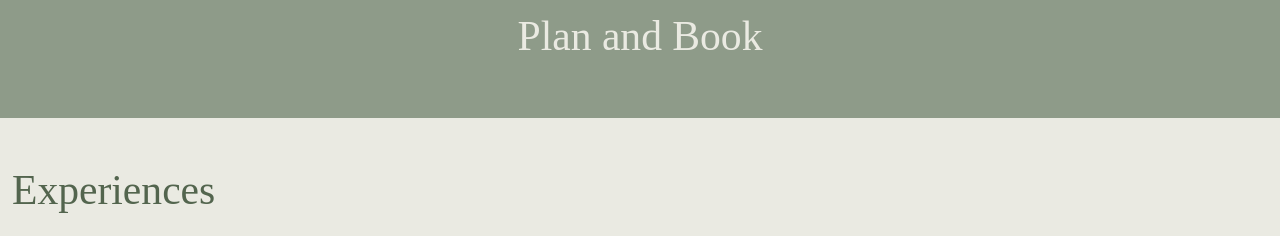
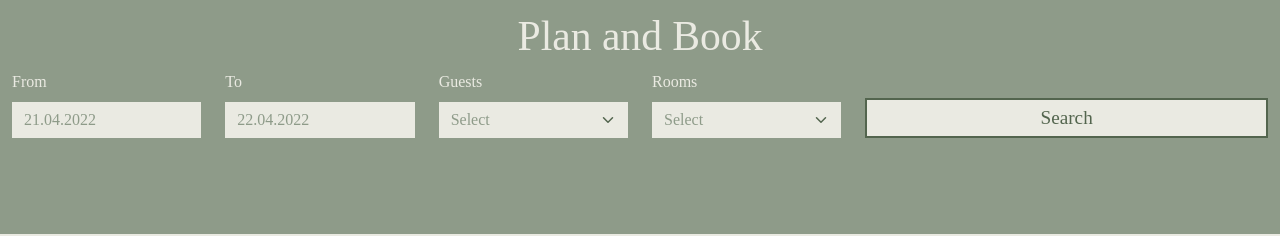
Before and after one commit to Noroff-FEU-Assignments/project-exam-2-dahltina, a React (Create React App) app: page / in a window 1280 px wide. Shown: the part 1088-1324 px from the top of the page. Built offline with nearby package versions, Linux system fonts and the light colour scheme; no server answers; a web font is replaced by a local one.

Commit message:
Booking form home page

```diff
--- a/src/components/forms/BookingForm.js
+++ b/src/components/forms/BookingForm.js
@@ -7,8 +7,6 @@ import Button from "react-bootstrap/Button";
 import InputGroup from "react-bootstrap/InputGroup";
 import FormControl from "react-bootstrap/FormControl";
 import Alert from "react-bootstrap/Alert";
-// import Row from "react-bootstrap/Row";
-// import Col from "react-bootstrap/Col";
 import DatePicker from "react-datepicker";
 import "react-datepicker/dist/react-datepicker.css";
 import { GUESTS, EMAIL_REGEX, MINIMUM_NAME_CHARACTERS } from "../../constants/registration";
--- a/src/components/home/BookStay.js
+++ b/src/components/home/BookStay.js
@@ -1,11 +1,95 @@
+import { Link } from "react-router-dom";
+import { useState } from "react";
 import { Container } from "react-bootstrap";
 import Heading from "../typography/Heading";
+import DatePicker from "react-datepicker";
+import "react-datepicker/dist/react-datepicker.css";
+import Form from "react-bootstrap/Form";
+import Button from "react-bootstrap/Button";
+import Row from "react-bootstrap/Row";
+import Col from "react-bootstrap/Col";
 
 export default function BookStay() {
+
+  const [startDate, setStartDate] = useState(new Date());
+  const [dayAfter, setDayAfter] = useState(new Date(startDate.getTime() + 86400000));
+  const [endDate, setEndDate] = useState(dayAfter);
+
   return (
     <div className="my-5 plan-and-book-container">
       <Container className="py-5">
         <Heading Tag="h3" title="Plan and Book" className="text-center"/>
+
+        <Form id="plan-book-form">
+          <Row>
+            <Col className="col-6 col-lg-2">
+              <Form.Group className="mb-4 mb-lg-5">
+                <Form.Label>From</Form.Label>
+                <DatePicker
+                  dateFormat="dd.MM.yyyy"
+                  calendarStartDay={1}
+                  selected={startDate}
+                  startDate={startDate}
+                  endDate={endDate}
+                  minDate={startDate}
+                />
+              </Form.Group>
+            </Col>
+
+            <Col className="col-6 col-lg-2">
+              <Form.Group className="mb-4 mb-lg-5">
+                <Form.Label>To</Form.Label>
+                <DatePicker
+                  dateFormat="dd.MM.yyyy"
+                  calendarStartDay={1}
+                  selected={endDate}
+                  startDate={dayAfter}
+                  endDate={endDate}
+                  minDate={dayAfter}
+                />
+              </Form.Group>
+            </Col>
+
+            <Col className="col-6 col-lg-2">
+              <Form.Group className="mb-4 mb-lg-5">
+                <Form.Label>Guests</Form.Label>
+                <Form.Select>
+                  <option>Select</option>
+                  <option value="1">1</option>
+                  <option value="2">2</option>
+                  <option value="3">3</option>
+                  <option value="3">4</option>
+                  <option value="3">5</option>
+                  <option value="3">6</option>
+                  <option value="3">7</option>
+                  <option value="3">8</option>
+                </Form.Select>
+              </Form.Group>
+            </Col>
+
+            <Col className="col-6 col-lg-2">
+              <Form.Group className="mb-4 mb-lg-5">
+                <Form.Label>Rooms</Form.Label>
+                <Form.Select >
+                  <option>Select</option>
+                  <option value="1">1</option>
+                  <option value="2">2</option>
+                  <option value="3">3</option>
+                  <option value="3">4</option>
+                </Form.Select>
+              </Form.Group>
+            </Col>
+
+            <Col className="col-12 col-lg-4 align-self-end">
+              <Link to="/accommodation">
+                <Button variant="primary" className="mb-4 mb-lg-5 mt-4 mt-lg-0">
+                  Search
+                </Button>
+              </Link>
+            </Col>
+          </Row>
+        </Form>
+
       </Container>
     </div>
   )
--- a/src/components/home/Home.js
+++ b/src/components/home/Home.js
@@ -1,3 +1,4 @@
+import { Link } from "react-router-dom";
 import { Container } from "react-bootstrap";
 import Heading from "../typography/Heading";
 import AccommodationList from "../accomodation/AccommodationList";
@@ -27,7 +28,9 @@ export default function Home() {
         </Container>
         <Heading Tag="h3" title="Popular Resorts" className="mb-4"/>
         <AccommodationList />
-        <Button className="my-3">See more</Button>
+        <Link to="/accommodation">
+          <Button className="my-3">See more</Button>
+        </Link>
       </Container>
       <BookStay />
       <Container>
--- a/src/sass/costum.scss
+++ b/src/sass/costum.scss
@@ -47,6 +47,7 @@ $input-color: $secondary;
 $input-border-radius: 0;
 $input-font-family: $font-family-sans-serif;
 $input-font-size: 1rem;
+$form-select-indicator-color: $primary;
 
 // navbar
 $navbar-padding-y: 1rem;
--- a/src/sass/partials/home/_planBook.scss
+++ b/src/sass/partials/home/_planBook.scss
@@ -2,3 +2,62 @@
   background-color: $secondary;
   color: $background-color;
 }
+
+
+#plan-book-form {
+  input,
+  select,
+  label
+  input[type="text"] {
+    font-family: $font-family-sans-serif;
+    background-color: $background-color;
+    border: 0;
+  }
+
+  input[type="text"] {
+    width: 100%;
+    padding: 0.375rem 0.75rem !important;
+    color: $secondary;
+    font-family: $font-family-sans-serif;
+    font-size: 1rem;
+    border-radius: 0;
+    border: 0;
+  }
+
+  input[type="text"]:focus {
+    box-shadow: 0 0 0 0.25rem rgba(83, 101, 78, 0.25);
+    color: $secondary;
+    outline: 0;
+  }
+
+  .form-control::placeholder {
+    color: $secondary;
+  }
+
+  .btn {
+    background-color: $background-color !important;
+    width: 100%;
+    font-size: 1.2rem;
+  }
+
+  .react-datepicker__day--selected,
+  .react-datepicker__day--in-selecting-range,
+  .react-datepicker__day--in-range,
+  .react-datepicker__month-text--selected,
+  .react-datepicker__month-text--in-selecting-range,
+  .react-datepicker__month-text--in-range,
+  .react-datepicker__quarter-text--selected,
+  .react-datepicker__quarter-text--in-selecting-range,
+  .react-datepicker__quarter-text--in-range,
+  .react-datepicker__year-text--selected,
+  .react-datepicker__year-text--in-selecting-range,
+  .react-datepicker__year-text--in-range,
+  .react-datepicker__day--keyboard-selected,
+  .react-datepicker__month-text--keyboard-selected,
+  .react-datepicker__quarter-text--keyboard-selected,
+  .react-datepicker__year-text--keyboard-selected {
+    border-radius: 0;
+    background-color: $primary;
+    color: $white;
+  }
+}
```
